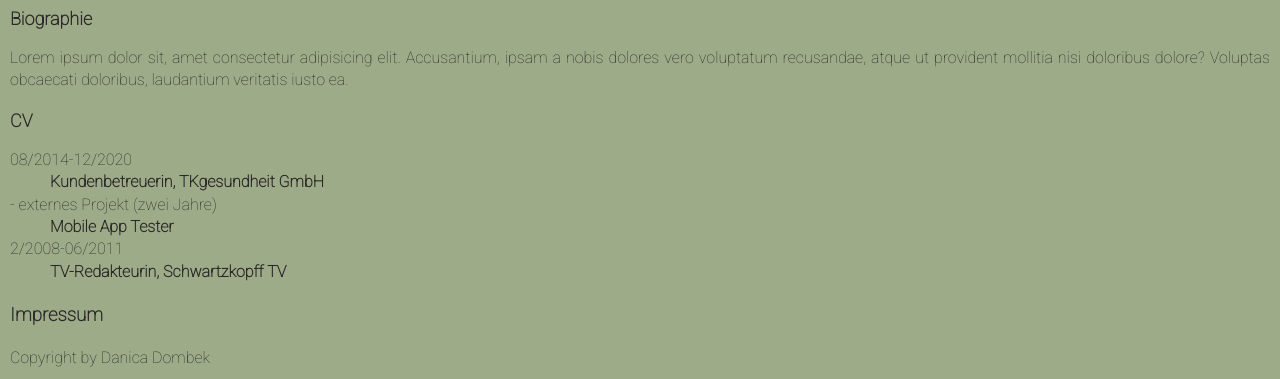
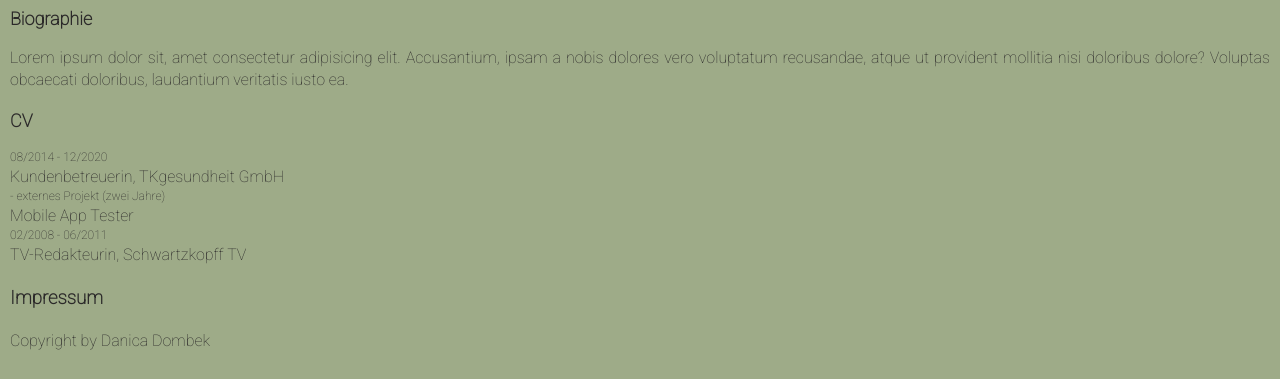
Before and after one commit to danicadombek/personal-website, a plain HTML site: page index.html in a window 1280 px wide. Shown: the part 1910-2289 px from the top of the page. Drawn offline with Linux system fonts and the light colour scheme.

Commit message:
Change style of cv-content

```diff
--- a/index.html
+++ b/index.html
@@ -79,12 +79,12 @@
           <section class="cv">
             <h2>CV</h2>
             <dl>
-                <dt>08/2014-12/2020</dt>
-                <dd><b>Kundenbetreuerin, TKgesundheit GmbH</b></dd>
-                <dt>- externes Projekt (zwei Jahre)</dt>
-                <dd><b>Mobile App Tester</b></dd>
-                <dt>2/2008-06/2011</dt>
-                <dd><b>TV-Redakteurin, Schwartzkopff TV</b></dd>
+                <dt class="cv-dates">08/2014 - 12/2020</dt>
+                <dd class="cv-content">Kundenbetreuerin, TKgesundheit GmbH</dd>
+                <dt class="cv-dates">- externes Projekt (zwei Jahre)</dt>
+                <dd class="cv-content">Mobile App Tester</dd>
+                <dt class="cv-dates">02/2008 - 06/2011</dt>
+                <dd class="cv-content">TV-Redakteurin, Schwartzkopff TV</dd>
             </dl>
           </section>
 
--- a/style.css
+++ b/style.css
@@ -75,4 +75,13 @@ h2 {
 
 .links-kontakt {
   color: var(--black);
+  font-style: normal;
 }
+
+.cv-dates {
+  font-size: 12px;
+}
+
+.cv-content {
+  margin: 0;
+}
```
